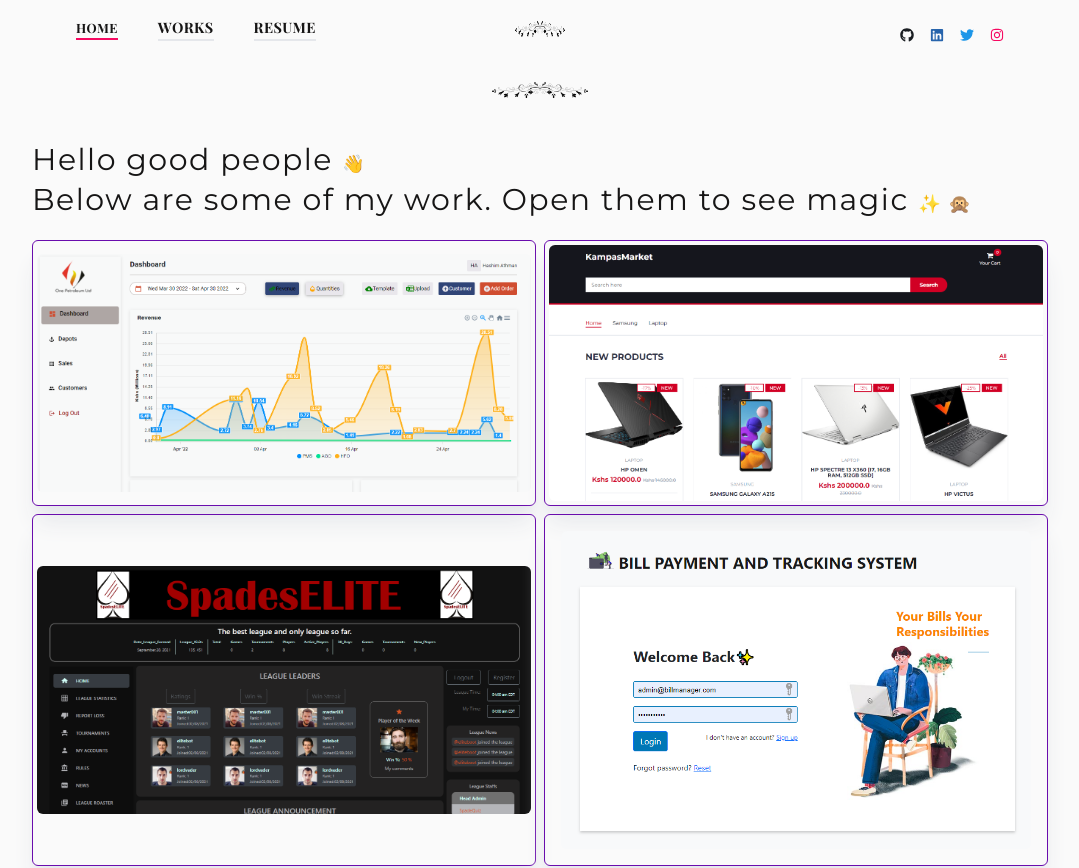
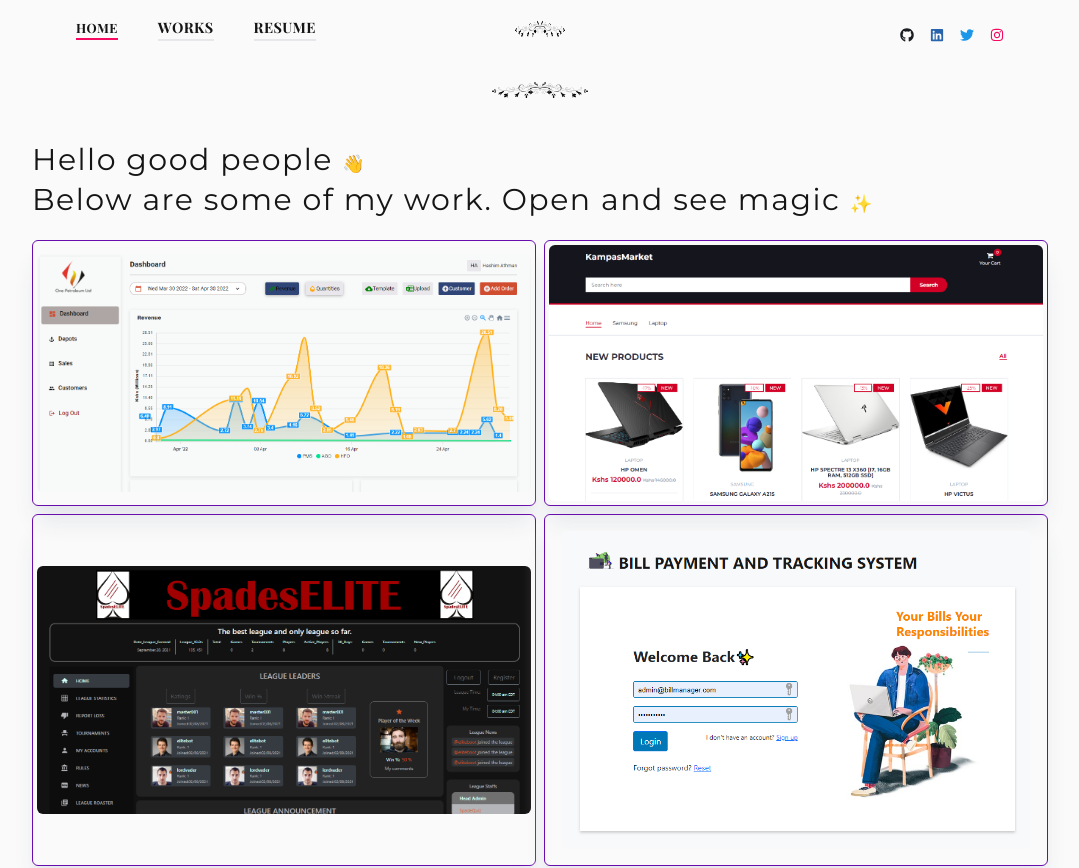
Before and after one commit to EarthmanAman/port, a Next.js app: page /works in a window 1280 px wide. Shown: the top 868 px of the page, without its empty margins (100-1179 px from the left). Built offline with nearby package versions, Linux system fonts and the light colour scheme; a web font is replaced by a local one.

Commit message:
Emoji removal

```diff
--- a/pages/works.js
+++ b/pages/works.js
@@ -50,7 +50,7 @@ export default function Home() {
 
                 <motion.div variants={fadeIn} className='m-5 mt-0 lg:m-5'>
                     <h3>Hello good people <span className='text-lg'>&#128075;</span></h3>
-                    <h3>Below are some of my work. Open them to see magic <span className='text-lg'>&#10024; &#128586;</span></h3>
+                    <h3>Below are some of my work. Open and see magic <span className='text-lg'>&#10024;</span></h3>
                     {/* <h3>UI/UX Design, Backend, Frontend or Both </h3> */}
                 </motion.div>
 
```
